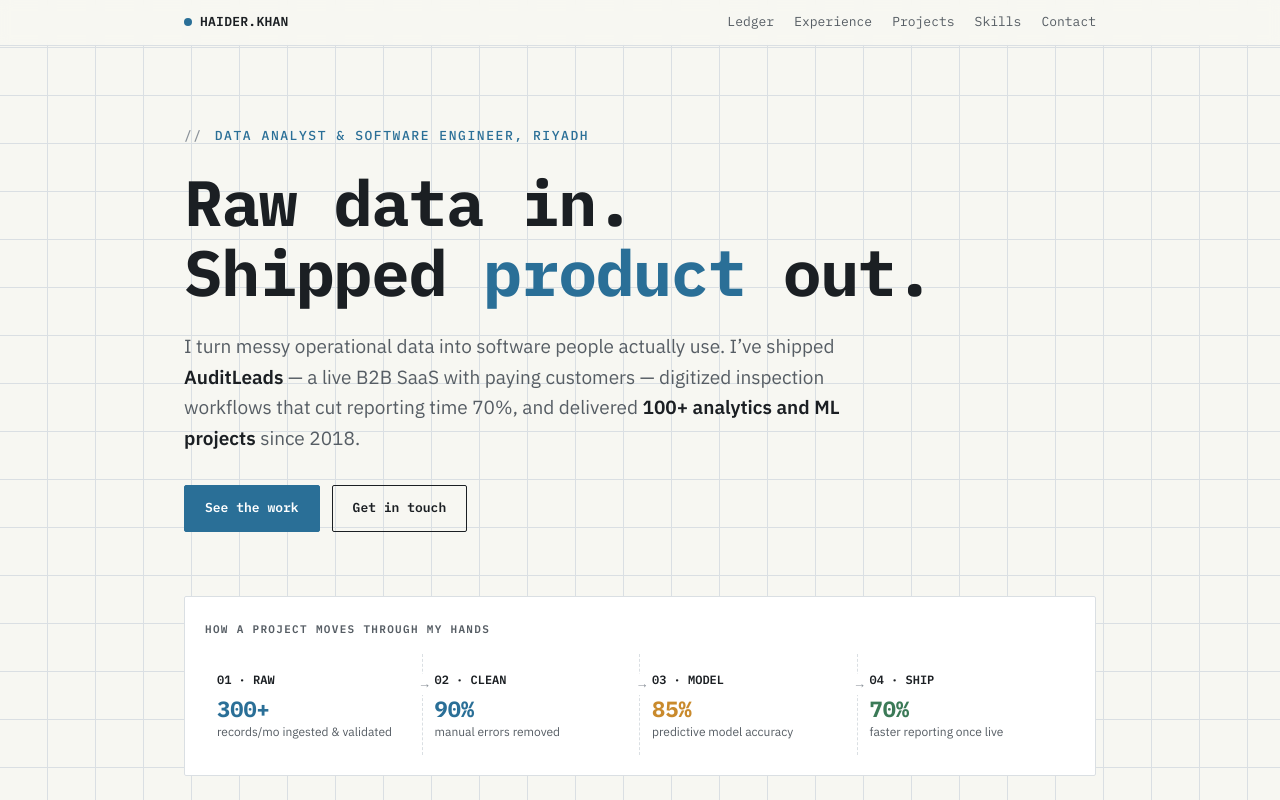
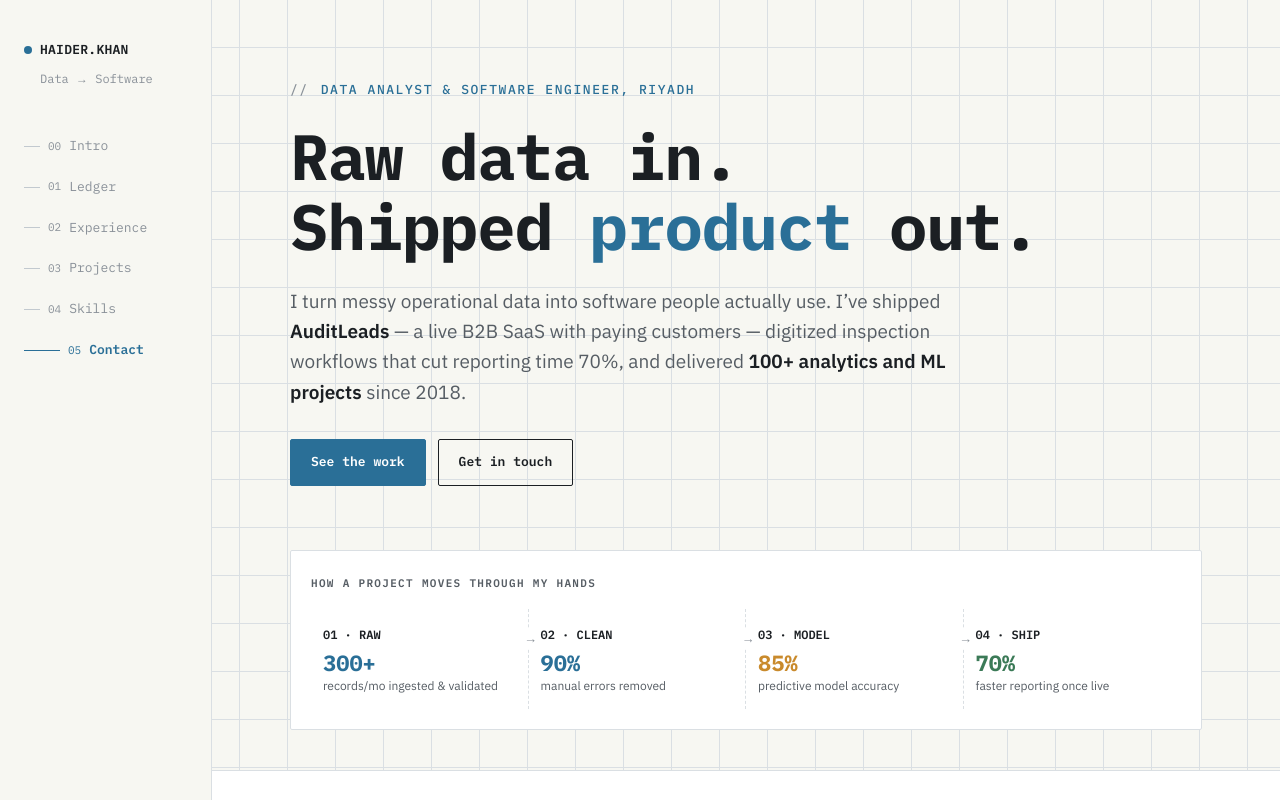
Before and after one commit to Haider5426/portfolio, a Next.js app in the folder portfolio/: page / in a window 1280 px wide. Shown: the top 800 px of the page. Built offline with nearby package versions, Linux system fonts and the light colour scheme.

Commit message:
3. Sticky nav with IntersectionObserver scrollspy: desktop rail, mobile top bar, bottom-of-page pinning

```diff
--- a/portfolio/src/app/globals.css
+++ b/portfolio/src/app/globals.css
@@ -660,26 +660,8 @@ footer { padding: var(--section-y) 0 var(--space-12); }
 }
 
 /* ==========================================================================
-   NAV (top bar — replaced by the scrollspy nav in step 3)
+   NAV — fixed rail on desktop, sticky top bar below the rail breakpoint
    ========================================================================== */
-
-header.site {
-  position: sticky;
-  top: 0;
-  z-index: 50;
-  background: rgba(247, 247, 242, 0.88);
-  backdrop-filter: blur(6px);
-  border-bottom: 1px solid var(--grid);
-}
-
-.nav-inner {
-  max-width: var(--wrap-max);
-  margin: 0 auto;
-  padding: var(--space-3) var(--wrap-pad);
-  display: flex;
-  align-items: center;
-  justify-content: space-between;
-}
 
 .brand {
   font-family: var(--font-mono);
@@ -698,21 +680,125 @@ header.site {
   background: var(--signal);
   border-radius: 50%;
   display: inline-block;
+  flex: none;
 }
 
-nav.links { display: flex; gap: var(--space-5); }
-nav.links a {
+/* --- Desktop rail ----------------------------------------------------- */
+
+.rail { display: none; }
+
+@media (min-width: 1100px) {
+  .rail {
+    display: flex;
+    flex-direction: column;
+    position: fixed;
+    top: 0;
+    left: 0;
+    width: var(--nav-w);
+    height: 100vh;
+    padding: var(--space-10) var(--space-6);
+    border-right: 1px solid var(--grid);
+    background: var(--paper);
+    z-index: 40;
+  }
+
+  .rail-role {
+    font-family: var(--font-mono);
+    font-size: var(--text-xs);
+    color: var(--ink-faint);
+    margin: var(--space-2) 0 var(--space-10);
+    padding-left: calc(8px + var(--space-2));
+  }
+
+  .rail-nav ul { list-style: none; margin: 0; padding: 0; }
+  .rail-nav li { margin-bottom: var(--space-1); }
+
+  .rail-nav a {
+    display: flex;
+    align-items: center;
+    gap: var(--space-2);
+    padding: var(--space-2) 0;
+    text-decoration: none;
+    color: var(--ink-faint);
+    font-family: var(--font-mono);
+    font-size: var(--text-sm);
+    transition: color var(--dur-fast) var(--ease);
+  }
+
+  /* Growing indicator line — the active-state cue. */
+  .rail-line {
+    display: block;
+    width: 16px;
+    height: 1px;
+    background: var(--grid-strong);
+    flex: none;
+    transition: width var(--dur-med) var(--ease),
+                background-color var(--dur-med) var(--ease);
+  }
+
+  .rail-idx { font-size: var(--text-2xs); color: var(--ink-faint); }
+
+  .rail-nav a:hover { color: var(--ink); }
+  .rail-nav a:hover .rail-line { width: 28px; background: var(--ink-soft); }
+
+  .rail-nav a.is-active { color: var(--signal); }
+  .rail-nav a.is-active .rail-line { width: 36px; background: var(--signal); }
+  .rail-nav a.is-active .rail-idx { color: var(--signal); }
+  .rail-nav a.is-active .rail-label { font-weight: var(--weight-semi); }
+
+  .topbar { display: none; }
+
+  /* Offset the document so the rail never overlaps content. */
+  .page { padding-left: var(--nav-w); }
+}
+
+/* --- Mobile / tablet top bar ------------------------------------------ */
+
+.topbar {
+  position: sticky;
+  top: 0;
+  z-index: 50;
+  background: rgba(247, 247, 242, 0.9);
+  backdrop-filter: blur(8px);
+  border-bottom: 1px solid var(--grid);
+}
+
+.topbar-inner {
+  max-width: var(--wrap-max);
+  margin: 0 auto;
+  padding: var(--space-3) var(--wrap-pad);
+  display: flex;
+  align-items: center;
+  justify-content: space-between;
+  gap: var(--space-4);
+}
+
+.topbar-nav {
+  display: flex;
+  gap: var(--space-5);
+  overflow-x: auto;
+  scrollbar-width: none;
+}
+.topbar-nav::-webkit-scrollbar { display: none; }
+
+.topbar-nav a {
   color: var(--ink-soft);
   text-decoration: none;
   font-size: var(--text-sm);
   font-family: var(--font-mono);
-  transition: color var(--dur-fast) var(--ease);
+  white-space: nowrap;
+  padding-bottom: 2px;
+  border-bottom: 2px solid transparent;
+  transition: color var(--dur-fast) var(--ease),
+              border-color var(--dur-fast) var(--ease);
 }
-nav.links a:hover { color: var(--signal); }
+.topbar-nav a:hover { color: var(--ink); }
+.topbar-nav a.is-active { color: var(--signal); border-bottom-color: var(--signal); }
 
-@media (max-width: 640px) {
-  nav.links { gap: var(--space-3); }
-  nav.links a { font-size: var(--text-xs); }
+@media (max-width: 720px) {
+  .topbar-inner { flex-direction: column; align-items: flex-start; gap: var(--space-2); }
+  .topbar-nav { gap: var(--space-4); width: 100%; }
+  .topbar-nav a { font-size: var(--text-xs); }
 }
 
 /* ==========================================================================
--- a/portfolio/src/app/page.tsx
+++ b/portfolio/src/app/page.tsx
@@ -1,4 +1,4 @@
-import Header from "@/components/Header";
+import Nav from "@/components/Nav";
 import Hero from "@/components/Hero";
 import Ledger from "@/components/Ledger";
 import Experience from "@/components/Experience";
@@ -8,8 +8,8 @@ import Contact from "@/components/Contact";
 
 export default function Home() {
   return (
-    <>
-      <Header />
+    <div className="page">
+      <Nav />
       <main id="top">
         <Hero />
         <Ledger />
@@ -18,6 +18,6 @@ export default function Home() {
         <Skills />
         <Contact />
       </main>
-    </>
+    </div>
   );
 }
--- a/portfolio/src/components/Header.tsx
+++ /dev/null
@@ -1,27 +0,0 @@
-const NAV_LINKS = [
-  { href: "#achievements", label: "Ledger" },
-  { href: "#experience", label: "Experience" },
-  { href: "#projects", label: "Projects" },
-  { href: "#skills", label: "Skills" },
-  { href: "#contact", label: "Contact" },
-];
-
-export default function Header() {
-  return (
-    <header className="site">
-      <div className="nav-inner">
-        <a href="#top" className="brand">
-          <span className="dot" />
-          HAIDER.KHAN
-        </a>
-        <nav className="links">
-          {NAV_LINKS.map((link) => (
-            <a key={link.href} href={link.href}>
-              {link.label}
-            </a>
-          ))}
-        </nav>
-      </div>
-    </header>
-  );
-}
--- a/portfolio/src/components/Hero.tsx
+++ b/portfolio/src/components/Hero.tsx
@@ -7,7 +7,7 @@ const STAGES = [
 
 export default function Hero() {
   return (
-    <section className="hero" aria-labelledby="hero-headline">
+    <section id="intro" className="hero" aria-labelledby="hero-headline">
       <div className="wrap">
         <p className="eyebrow reveal" data-reveal="1">
           Data Analyst &amp; Software Engineer, Riyadh
--- /dev/null
+++ b/portfolio/src/components/Nav.tsx
@@ -0,0 +1,109 @@
+"use client";
+
+import { useEffect, useState } from "react";
+
+export const SECTIONS = [
+  { id: "intro", label: "Intro", idx: "00" },
+  { id: "achievements", label: "Ledger", idx: "01" },
+  { id: "experience", label: "Experience", idx: "02" },
+  { id: "projects", label: "Projects", idx: "03" },
+  { id: "skills", label: "Skills", idx: "04" },
+  { id: "contact", label: "Contact", idx: "05" },
+];
+
+export default function Nav() {
+  const [active, setActive] = useState<string>(SECTIONS[0].id);
+
+  useEffect(() => {
+    const els = SECTIONS.map((s) => document.getElementById(s.id)).filter(
+      (el): el is HTMLElement => el !== null
+    );
+    if (els.length === 0) return;
+
+    const visible = new Set<string>();
+
+    // A detection band across the middle of the viewport: whichever section
+    // crosses it is the one being read.
+    const io = new IntersectionObserver(
+      (entries) => {
+        for (const entry of entries) {
+          if (entry.isIntersecting) visible.add(entry.target.id);
+          else visible.delete(entry.target.id);
+        }
+        const first = SECTIONS.find((s) => visible.has(s.id));
+        if (first) setActive(first.id);
+      },
+      { rootMargin: "-40% 0px -55% 0px", threshold: 0 }
+    );
+
+    els.forEach((el) => io.observe(el));
+
+    // The last section is short enough that it may never cross the band,
+    // so pin it once the page is scrolled to the bottom.
+    const onScroll = () => {
+      const atBottom =
+        window.innerHeight + window.scrollY >=
+        document.documentElement.scrollHeight - 2;
+      if (atBottom) setActive(SECTIONS[SECTIONS.length - 1].id);
+    };
+    window.addEventListener("scroll", onScroll, { passive: true });
+    onScroll();
+
+    return () => {
+      io.disconnect();
+      window.removeEventListener("scroll", onScroll);
+    };
+  }, []);
+
+  return (
+    <>
+      {/* Desktop: fixed rail. Mobile: hidden (top bar takes over). */}
+      <aside className="rail" aria-label="Section navigation">
+        <a href="#intro" className="brand">
+          <span className="dot" aria-hidden="true" />
+          HAIDER.KHAN
+        </a>
+        <p className="rail-role">Data → Software</p>
+        <nav className="rail-nav">
+          <ul>
+            {SECTIONS.map((s) => (
+              <li key={s.id}>
+                <a
+                  href={`#${s.id}`}
+                  className={active === s.id ? "is-active" : undefined}
+                  aria-current={active === s.id ? "true" : undefined}
+                >
+                  <span className="rail-line" aria-hidden="true" />
+                  <span className="rail-idx">{s.idx}</span>
+                  <span className="rail-label">{s.label}</span>
+                </a>
+              </li>
+            ))}
+          </ul>
+        </nav>
+      </aside>
+
+      {/* Mobile / tablet: sticky top bar. */}
+      <header className="topbar">
+        <div className="topbar-inner">
+          <a href="#intro" className="brand">
+            <span className="dot" aria-hidden="true" />
+            HAIDER.KHAN
+          </a>
+          <nav className="topbar-nav" aria-label="Sections">
+            {SECTIONS.slice(1).map((s) => (
+              <a
+                key={s.id}
+                href={`#${s.id}`}
+                className={active === s.id ? "is-active" : undefined}
+                aria-current={active === s.id ? "true" : undefined}
+              >
+                {s.label}
+              </a>
+            ))}
+          </nav>
+        </div>
+      </header>
+    </>
+  );
+}
```
